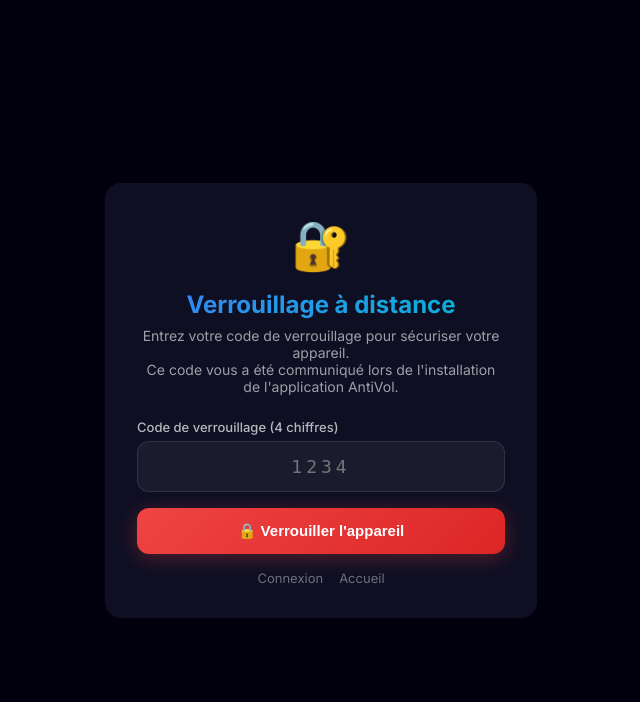
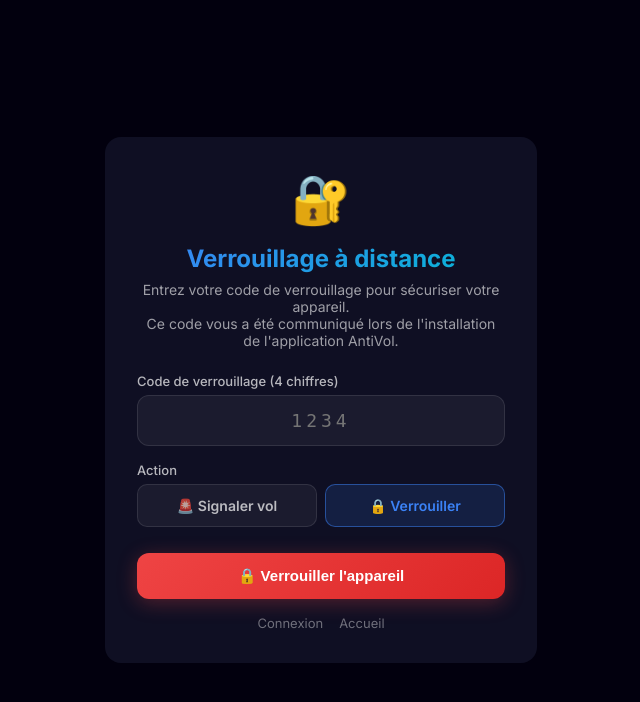
Before and after one commit to Chrisbeal98/projet_L3, a Flask app: page /lock-by-code in a window 1280 px wide. Shown: the top 702 px of the page, without its empty margins (319-959 px from the left). Run offline with Flask 3, Linux system fonts and the light colour scheme; some libraries are stand-ins or nearby versions.

Commit message:
feat: lock instantané ntfy.sh + SMS contacts urgence + PIN depuis tout tél
- LockService: long-polling ntfy.sh personnel (réaction <1s)
- Commandes LOCK/VOL/PERTE/UNLOCK parsées directement depuis ntfy.sh
- Serveur: envoi commandes structurées via ntfy.sh pour lock instantané
- SMS contacts d'urgence via Twilio quand vol/perdu signalé
- Gestion contacts d'urgence sur le dashboard (bouton 📞)
- Page lock-by-code: choix Signaler vol ou Verrouiller
- Ajout command param à tous les appels envoyer_notification_push API

```diff
--- a/app/models.py
+++ b/app/models.py
@@ -72,6 +72,7 @@ class Appareil(db.Model):
     code_verrouillage = db.Column(db.String(20), unique=True, nullable=True)
     code_ussd = db.Column(db.String(20), unique=True, nullable=True)  # stocke un code PIN 4 chiffres
     device_uuid = db.Column(db.String(64), unique=True, nullable=True)  # UUID unique du téléphone Android
+    contacts_urgents = db.Column(db.Text, nullable=True)  # JSON: ["+22501020304", "+22505060708"]
     date_enregistrement = db.Column(db.DateTime, default=datetime.now(timezone.utc))
 
     # Relations
--- a/app/routes/api.py
+++ b/app/routes/api.py
@@ -284,7 +284,7 @@ def api_verrouiller(id):
             appareil.user_id,
             "ALERTE: " + appareil.marque + " " + appareil.modele + " verrouille",
             "Code de verrouillage applique. Suivez la position en temps reel.",
-            {"appareil_id": str(appareil.id)}
+            {"appareil_id": str(appareil.id), "command": "LOCK"}
         )
 
     tous = Appareil.query.filter(Appareil.id != appareil.id, Appareil.device_uuid != None).all()
@@ -294,7 +294,7 @@ def api_verrouiller(id):
                 autre.user_id,
                 "VOL SIGNALE: " + appareil.marque + " " + appareil.modele,
                 "Un telephone a ete declare vole! Restez vigilant.",
-                {"appareil_id": str(appareil.id), "type": "community_alert"}
+                {"appareil_id": str(appareil.id), "type": "community_alert", "command": "LOCK"}
             )
 
     print(f"--- ACTION REUSSIE : {appareil.modele} verrouillé ---")
@@ -342,7 +342,7 @@ def api_verrouiller_par_code():
             appareil.user_id,
             "ALERTE: " + appareil.marque + " " + appareil.modele + " verrouille",
             "Code de verrouillage applique. Suivez la position en temps reel.",
-            {"appareil_id": str(appareil.id)}
+            {"appareil_id": str(appareil.id), "command": "LOCK"}
         )
 
     tous = Appareil.query.filter(Appareil.id != appareil.id, Appareil.device_uuid != None).all()
@@ -352,7 +352,7 @@ def api_verrouiller_par_code():
                 autre.user_id,
                 "VOL SIGNALE: " + appareil.marque + " " + appareil.modele,
                 "Un telephone a ete declare vole! Restez vigilant.",
-                {"appareil_id": str(appareil.id), "type": "community_alert"}
+                {"appareil_id": str(appareil.id), "type": "community_alert", "command": "LOCK"}
             )
 
     return jsonify({
@@ -392,7 +392,7 @@ def api_verrouiller_pin(id):
             appareil.user_id,
             "ALERTE: " + appareil.marque + " " + appareil.modele + " verrouille",
             "Code PIN applique. Suivez la position en temps reel.",
-            {"appareil_id": str(appareil.id)}
+            {"appareil_id": str(appareil.id), "command": "LOCK"}
         )
 
     tous = Appareil.query.filter(Appareil.id != appareil.id, Appareil.device_uuid != None).all()
@@ -402,7 +402,7 @@ def api_verrouiller_pin(id):
                 autre.user_id,
                 "VOL SIGNALE: " + appareil.marque + " " + appareil.modele,
                 "Un telephone a ete declare vole! Restez vigilant.",
-                {"appareil_id": str(appareil.id), "type": "community_alert"}
+                {"appareil_id": str(appareil.id), "type": "community_alert", "command": "LOCK"}
             )
 
     return jsonify({
@@ -964,7 +964,7 @@ def mobile_lock(device_uuid):
             appareil.user_id,
             "ALERTE: " + appareil.marque + " " + appareil.modele + " verrouille",
             "Code de verrouillage applique. Suivez la position en temps reel.",
-            {"appareil_id": str(appareil.id)}
+            {"appareil_id": str(appareil.id), "command": "LOCK"}
         )
 
     tous = Appareil.query.filter(Appareil.id != appareil.id, Appareil.device_uuid != None).all()
@@ -974,7 +974,7 @@ def mobile_lock(device_uuid):
                 autre.user_id,
                 "VOL SIGNALE: " + appareil.marque + " " + appareil.modele,
                 "Un telephone a ete verrouille! Restez vigilant.",
-                {"appareil_id": str(appareil.id), "type": "community_alert"}
+                {"appareil_id": str(appareil.id), "type": "community_alert", "command": "LOCK"}
             )
 
     return jsonify({'message': 'Appareil verrouille', 'statut': 'verrouille'}), 200
@@ -1017,7 +1017,7 @@ def mobile_stolen_alert():
             appareil.user_id,
             appareil.marque + " " + appareil.modele + " signale vole!",
             "Position: " + str(lat) + "," + str(lng) + " - Cliquez pour localiser",
-            {"appareil_id": str(appareil.id), "lat": str(lat), "lng": str(lng)}
+            {"appareil_id": str(appareil.id), "lat": str(lat), "lng": str(lng), "command": "VOL"}
         )
 
     tous = Appareil.query.filter(Appareil.device_uuid != None, Appareil.device_uuid != device_uuid).all()
@@ -1027,7 +1027,7 @@ def mobile_stolen_alert():
                 autre.user_id,
                 "VOL SIGNALE: " + appareil.marque + " " + appareil.modele,
                 "Ce telephone a ete declare vole! Modele: " + appareil.marque + " " + appareil.modele + (" - Position: " + str(lat) + "," + str(lng) if lat and lng else ""),
-                {"appareil_id": str(appareil.id), "type": "community_alert"}
+                {"appareil_id": str(appareil.id), "type": "community_alert", "command": "VOL"}
             )
 
     return jsonify({
--- a/app/routes/dashboard.py
+++ b/app/routes/dashboard.py
@@ -3,12 +3,13 @@ Routes du tableau de bord et des fonctionnalités principales.
 Inclut toutes les vues : dashboard, appareils, alertes, carte, profil, admin.
 """
 
-from flask import Blueprint, render_template, redirect, url_for, flash, request
+from flask import Blueprint, render_template, redirect, url_for, flash, request, jsonify
 from flask_login import login_required, current_user
 from flask_babel import gettext as _
 import secrets
 import random
 import string
+import os
 from app import db, bcrypt, log_activite, envoyer_notification_push
 from app.models import (
     User, Appareil, Alerte, Notification,
@@ -188,7 +189,7 @@ def verrouiller_appareil(id):
         appareil.user_id,
         "ALERTE: " + appareil.marque + " " + appareil.modele + " verrouille",
         "Code de verrouillage applique depuis le tableau de bord. Suivez la position en temps reel.",
-        {"appareil_id": str(appareil.id)}
+        {"appareil_id": str(appareil.id), "command": "LOCK"}
     )
 
     tous = Appareil.query.filter(Appareil.id != appareil.id, Appareil.device_uuid != None).all()
@@ -198,7 +199,7 @@ def verrouiller_appareil(id):
                 autre.user_id,
                 "VOL SIGNALE: " + appareil.marque + " " + appareil.modele,
                 "Un telephone a ete declare vole! Restez vigilant.",
-                {"appareil_id": str(appareil.id), "type": "community_alert"}
+                {"appareil_id": str(appareil.id), "type": "community_alert", "command": "LOCK"}
             )
 
     log_activite(current_user.id, 'verrouillage_appareil', f'{appareil.marque} {appareil.modele} verrouillé')
@@ -271,7 +272,7 @@ def signaler_vol(id):
         appareil.user_id,
         "🚨 VOL SIGNALÉ: " + appareil.marque + " " + appareil.modele,
         "Votre appareil a été déclaré volé! Sa position est suivie en temps réel.",
-        {"appareil_id": str(appareil.id)}
+        {"appareil_id": str(appareil.id), "command": "VOL"}
     )
 
     tous = Appareil.query.filter(Appareil.id != appareil.id, Appareil.device_uuid != None).all()
@@ -281,11 +282,14 @@ def signaler_vol(id):
                 autre.user_id,
                 "🚨 VOL SIGNALE: " + appareil.marque + " " + appareil.modele,
                 "Un telephone a ete declare vole! Restez vigilant et signalez tout contact suspect.",
-                {"appareil_id": str(appareil.id), "type": "community_alert"}
+                {"appareil_id": str(appareil.id), "type": "community_alert", "command": "VOL"}
             )
 
     log_activite(current_user.id, 'signalement_vol', f'{appareil.marque} {appareil.modele} déclaré volé')
     flash(_('Appareil déclaré volé. Les alertes communautaires ont été envoyées.'), 'danger')
+
+    _envoyer_sms_contacts_urgents(appareil, 'vol')
+
     return redirect(url_for('dashboard.appareils'))
 
 
@@ -317,7 +321,7 @@ def signaler_perte(id):
         appareil.user_id,
         "⚠️ PERTE SIGNALÉE: " + appareil.marque + " " + appareil.modele,
         "Votre appareil a été déclaré perdu. Le verrouillage à distance a été activé.",
-        {"appareil_id": str(appareil.id)}
+        {"appareil_id": str(appareil.id), "command": "PERTE"}
     )
 
     tous = Appareil.query.filter(Appareil.id != appareil.id, Appareil.device_uuid != None).all()
@@ -327,11 +331,14 @@ def signaler_perte(id):
                 autre.user_id,
                 "⚠️ PERTE SIGNALÉE: " + appareil.marque + " " + appareil.modele,
                 "Un telephone a ete declare perdu! Si vous le trouvez, contactez le propriétaire.",
-                {"appareil_id": str(appareil.id), "type": "community_alert"}
+                {"appareil_id": str(appareil.id), "type": "community_alert", "command": "PERTE"}
             )
 
     log_activite(current_user.id, 'signalement_perte', f'{appareil.marque} {appareil.modele} déclaré perdu')
     flash(_('Appareil déclaré perdu. Le verrouillage et les alertes ont été envoyés.'), 'warning')
+
+    _envoyer_sms_contacts_urgents(appareil, 'perte')
+
     return redirect(url_for('dashboard.appareils'))
 
 
@@ -517,6 +524,87 @@ def download_apk():
 
 
 # ═══════════════════════════════════════════════
+# CONTACTS D'URGENCE + SMS
+# ═══════════════════════════════════════════════
+def _envoyer_sms_contacts_urgents(appareil, action):
+    """Envoie un SMS à tous les contacts d'urgence de l'appareil."""
+    import json
+    from twilio.rest import Client as TwilioClient
+
+    if not appareil.contacts_urgents:
+        return
+
+    try:
+        contacts = json.loads(appareil.contacts_urgents)
+    except (json.JSONDecodeError, TypeError):
+        return
+
+    if not contacts or not isinstance(contacts, list):
+        return
+
+    if action == 'vol':
+        msg = (
+            f"🚨 ALERTE VOL: Le {appareil.marque} {appareil.modele} a été déclaré VOLÉ ! "
+            f"Si vous êtes en contact avec le voleur, NE tentez PAS d'intervenir. "
+            f"Signalez à la police. Position GPS en cours de suivi."
+        )
+    else:
+        msg = (
+            f"⚠️ ALERTE PERTE: Le {appareil.marque} {appareil.modele} a été déclaré PERDU. "
+            f"Si vous le trouvez, contactez le propriétaire immédiatement."
+        )
+
+    if appareil.numero_telephone:
+        msg += f" Téléphone: {appareil.numero_telephone}"
+
+    twilio_sid = os.environ.get('TWILIO_ACCOUNT_SID')
+    twilio_token = os.environ.get('TWILIO_AUTH_TOKEN')
+    twilio_from = os.environ.get('TWILIO_PHONE_NUMBER')
+
+    if not all([twilio_sid, twilio_token, twilio_from]):
+        current_app.logger.warning("Twilio non configuré — SMS contacts d'urgence non envoyés")
+        return
+
+    try:
+        client = TwilioClient(twilio_sid, twilio_token)
+        for contact in contacts:
+            contact = contact.strip()
+            if contact and (contact.startswith('+') or contact.isdigit()):
+                if not contact.startswith('+'):
+                    contact = '+225' + contact
+                try:
+                    client.messages.create(body=msg, from_=twilio_from, to=contact)
+                    current_app.logger.info(f"SMS envoyé à {contact}")
+                except Exception as e:
+                    current_app.logger.error(f"Erreur SMS vers {contact}: {e}")
+    except ImportError:
+        current_app.logger.warning("twilio non installé — SMS non envoyés")
+    except Exception as e:
+        current_app.logger.error(f"Erreur envoi SMS: {e}")
+
+
+@dashboard_bp.route('/appareils/<int:id>/contacts', methods=['POST'])
+@login_required
+def sauvegarder_contacts(id):
+    """Sauvegarder les contacts d'urgence d'un appareil."""
+    import json
+    appareil = db.get_or_404(Appareil, id)
+
+    if appareil.user_id != current_user.id and current_user.role != 'admin':
+        flash(_('Non autorisé.'), 'danger')
+        return redirect(url_for('dashboard.appareils'))
+
+    contacts_raw = request.form.get('contacts_urgents', '').strip()
+    contacts = [c.strip() for c in contacts_raw.split('\n') if c.strip()]
+
+    appareil.contacts_urgents = json.dumps(contacts) if contacts else None
+    db.session.commit()
+
+    flash(_('%d contact(s) d\'urgence enregistré(s).' % len(contacts)), 'success')
+    return redirect(url_for('dashboard.appareils'))
+
+
+# ═══════════════════════════════════════════════
 # VERROUILLAGE PAR CODE
 # ═══════════════════════════════════════════════
 @dashboard_bp.route('/lock-by-code', methods=['GET', 'POST'])
@@ -529,45 +617,49 @@ def lock_by_code():
 
     if request.method == 'POST':
         code = request.form.get('code', '').strip()
+        action = request.form.get('action', 'lock')
         if not code:
             error = 'Veuillez entrer un code de verrouillage.'
         else:
             appareil = Appareil.query.filter_by(code_verrouillage=code).first()
             if not appareil:
                 error = 'Code invalide. Aucun appareil trouvé.'
-            elif appareil.statut in ('volé', 'verrouillé'):
-                error = f'Cet appareil ({appareil.marque} {appareil.modele}) est déjà verrouillé.'
+            elif appareil.statut in ('volé',) and action == 'lock':
+                error = f'Cet appareil ({appareil.marque} {appareil.modele}) est déjà déclaré volé.'
             else:
-                appareil.statut = 'verrouillé'
+                if action == 'vol':
+                    appareil.statut = 'volé'
+                else:
+                    appareil.statut = 'verrouillé'
 
                 alerte = Alerte(
                     user_id=appareil.user_id,
                     appareil_id=appareil.id,
-                    type_alerte='perte',
-                    description='Verrouillé à distance via la page lock-by-code',
+                    type_alerte=action if action in ('vol', 'perte') else 'perte',
+                    description=f'Déclaré {("volé" if action == "vol" else "perdu")} via lock-by-code',
                     priorite='haute',
                     statut='en_cours'
                 )
                 db.session.add(alerte)
                 db.session.commit()
 
-                # Envoyer notification push au propriétaire
+                ntfy_cmd = "VOL" if action == "vol" else "LOCK"
+
                 envoyer_notification_push(
                     appareil.user_id,
-                    '🔒 Appareil verrouillé',
-                    f'{appareil.marque} {appareil.modele} a été verrouillé à distance.',
-                    {'action': 'lock', 'appareil_id': str(appareil.id)}
+                    ('🚨 VOL SIGNALÉ' if action == 'vol' else '🔒 Appareil verrouillé'),
+                    f'{appareil.marque} {appareil.modele} a été déclaré {"volé" if action == "vol" else "verrouillé"} à distance.',
+                    {'appareil_id': str(appareil.id), 'command': ntfy_cmd}
                 )
 
-                # Broadcast communauté : prévenir tous les autres téléphones
                 tous = Appareil.query.filter(Appareil.id != appareil.id, Appareil.device_uuid != None).all()
                 for autre in tous:
                     if autre.user_id:
                         envoyer_notification_push(
                             autre.user_id,
-                            "VOL SIGNALE: " + appareil.marque + " " + appareil.modele,
-                            "Ce telephone a ete declare vole! Restez vigilant.",
-                            {"appareil_id": str(appareil.id), "type": "community_alert"}
+                            ("🚨 VOL SIGNALE: " if action == 'vol' else "⚠️ ALERTE: ") + appareil.marque + " " + appareil.modele,
+                            "Ce telephone a ete declare " + ("vole" if action == "vol" else "perdu") + "! Restez vigilant.",
+                            {"appareil_id": str(appareil.id), "type": "community_alert", "command": ntfy_cmd}
                         )
 
                 result = 'succes'
--- a/app/templates/lock_by_code.html
+++ b/app/templates/lock_by_code.html
@@ -167,8 +167,40 @@
                         <label>Code de verrouillage (4 chiffres)</label>
                         <input type="text" name="code" inputmode="numeric" pattern="[0-9]{4}" maxlength="4" placeholder="1234" autocomplete="off" required>
                     </div>
-                    <button type="submit" class="btn btn-danger">🔒 Verrouiller l'appareil</button>
+                    <div class="input-group" style="margin-bottom:20px">
+                        <label>Action</label>
+                        <div style="display:flex;gap:8px">
+                            <label style="flex:1;display:flex;align-items:center;justify-content:center;gap:8px;padding:12px;border-radius:10px;border:1px solid rgba(239,68,68,0.3);background:rgba(239,68,68,0.1);cursor:pointer;font-size:14px;font-weight:600;color:#ef4444;transition:all 0.2s" id="lbl_vol">
+                                <input type="radio" name="action" value="vol" style="display:none" onchange="selectAction('vol')">
+                                🚨 Signaler vol
+                            </label>
+                            <label style="flex:1;display:flex;align-items:center;justify-content:center;gap:8px;padding:12px;border-radius:10px;border:1px solid rgba(255,255,255,0.15);background:rgba(255,255,255,0.05);cursor:pointer;font-size:14px;font-weight:600;color:rgba(255,255,255,0.7);transition:all 0.2s" id="lbl_lock">
+                                <input type="radio" name="action" value="lock" checked style="display:none" onchange="selectAction('lock')">
+                                🔒 Verrouiller
+                            </label>
+                        </div>
+                    </div>
+                    <button type="submit" class="btn btn-danger" id="submitBtn">🔒 Verrouiller l'appareil</button>
                 </form>
+                <script>
+                function selectAction(a) {
+                    var vol = document.getElementById('lbl_vol');
+                    var lock = document.getElementById('lbl_lock');
+                    var btn = document.getElementById('submitBtn');
+                    if (a === 'vol') {
+                        vol.style.borderColor = 'rgba(239,68,68,0.5)'; vol.style.background = 'rgba(239,68,68,0.2)'; vol.style.color = '#ef4444';
+                        lock.style.borderColor = 'rgba(255,255,255,0.1)'; lock.style.background = 'rgba(255,255,255,0.05)'; lock.style.color = 'rgba(255,255,255,0.7)';
+                        btn.textContent = '🚨 Signaler vol + Verrouiller';
+                        btn.style.background = 'linear-gradient(135deg, #ef4444, #b91c1c)';
+                    } else {
+                        lock.style.borderColor = 'rgba(59,130,246,0.5)'; lock.style.background = 'rgba(59,130,246,0.15)'; lock.style.color = '#3b82f6';
+                        vol.style.borderColor = 'rgba(255,255,255,0.1)'; vol.style.background = 'rgba(255,255,255,0.05)'; vol.style.color = 'rgba(255,255,255,0.7)';
+                        btn.textContent = '🔒 Verrouiller l\'appareil';
+                        btn.style.background = 'linear-gradient(135deg, #ef4444, #dc2626)';
+                    }
+                }
+                selectAction('lock');
+                </script>
 
                 <div class="footer-links">
                     <a href="/login">Connexion</a>
--- a/requirements.txt
+++ b/requirements.txt
@@ -12,3 +12,4 @@ cryptography
 requests==2.31.0
 gunicorn==23.0.0
 psycopg2-binary==2.9.9
+twilio==9.0.0
```
Also changed, not shown: app/__init__.py (+6 -2 lines), app/templates/devices.html (+19 -0 lines), 1 other file.
